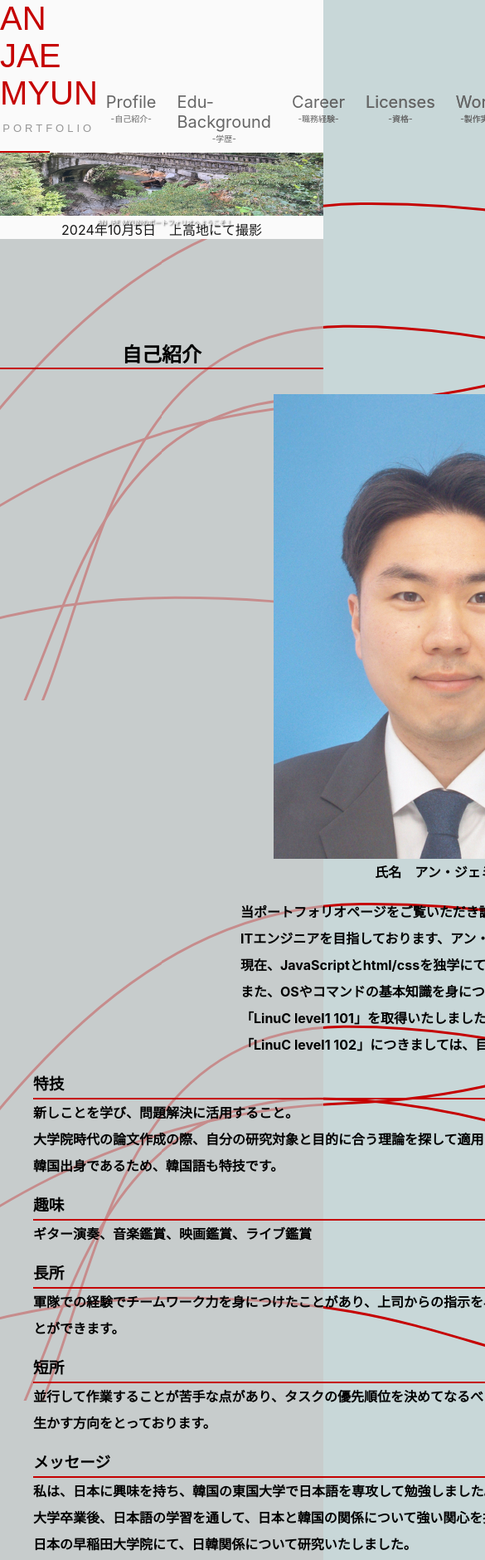
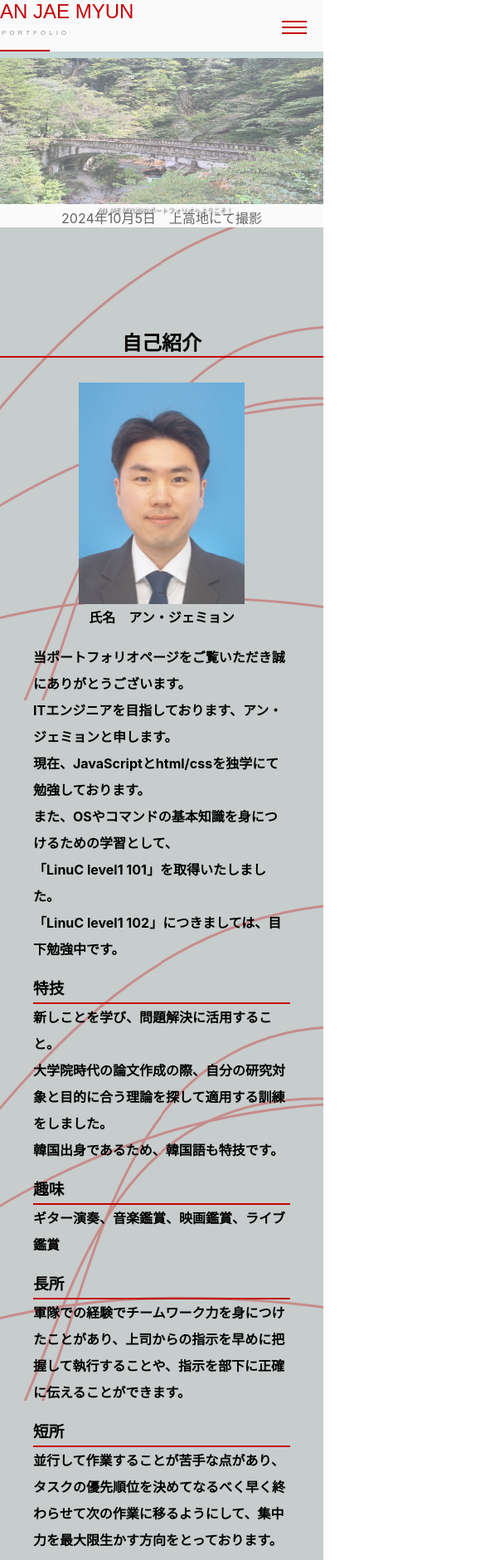
Before and after one commit to AnJaeMyun/portfolio, a plain HTML site: page index.html in a window 390 px wide. Shown: the top 1880 px of the page at 83% size, 585 px wide, since content can reach past the window. Drawn offline with nearby package versions, Linux system fonts and the light colour scheme.

Commit message:
Update index.css
initial commit
date: 2024/12/02

```diff
--- a/index.css
+++ b/index.css
@@ -1,14 +1,13 @@
 @charset "utf-8";
-
 body, p, h1, h2, h3, h4, h5, h6, figure, ul, ol, dl, dd {
-    padding: 0;
-    margin: 0;
-    list-style: none;
-    font-family: 'Noto Serif JP', -apple-system, BlinkMacSystemFont, serif, Arial, "Helvetica Neue", "ＭＳ Ｐゴシック", YuGothic, "ヒラギノ角ゴ Pro N W3", "Hiragino Kaku Gothic ProN", "メイリオ", Meiryo, sans-serif;
+  padding: 0;
+  margin: 0;
+  list-style: none;
+  font-family: 'Noto Serif JP', -apple-system, BlinkMacSystemFont, serif, Arial, "ＭＳ Ｐゴシック", YuGothic,"メイリオ", Meiryo, sans-serif;
 }
 
 a, textarea, input, select, button {
-    outline: none;
+  outline: none;
 }
 
 .fixed-background {
@@ -40,6 +39,7 @@ header {
   width: 100%;
 }
 
+/* ヘッダーロゴ */
 header > a {
   text-transform: capitalize;
   position: relative;
@@ -54,7 +54,7 @@ header > a {
   transition: all 0.4s ease 0s;
 }
 
-header a::before {
+header > a::before {
   position: absolute;
   left: 0;
   bottom: 0;
@@ -64,7 +64,7 @@ header a::before {
   background-color: #c50000;
 }
 
-header a span {
+header > a span {
   font-size: 13px;
   font-weight: 500;
   text-transform: uppercase;
@@ -76,9 +76,18 @@ header a span {
   display: block;
 }
 
-header li {
+/* ヘッダーメニュー */
+header.pcMenu nav {
+  margin: auto 10px 10px 0;
+}
+
+header.pcMenu li {
   font-size: 20px;
   padding: 5px 15px 0 10px;
+}
+
+header.spMenu {
+  display: none;
 }
 
 header li a::after {
@@ -107,10 +116,6 @@ header .works a::after {
   content: "-製作実績-";
 }
 
-header nav {
-  margin: auto 10px 10px 0;
-}
-
 /* メイン画像 */
 .top_img {
   background-size: contain;
@@ -118,7 +123,7 @@ header nav {
   width: 100%;
   height: auto;
   position: relative;
-  margin-top: 10vh;
+  margin-top: 109px;
   background-color: rgb(250, 250, 250);
 }
 
@@ -130,11 +135,13 @@ header nav {
   width: 100%;
   overflow: hidden;
 }
+
 .slideshow figure {
   display: none;
   width: 100%;
   height: 100%;
 }
+
 .slideshow figure:first-child {
   display: block;
 }
@@ -183,21 +190,26 @@ section h2 {
 section h3 {
   border-bottom: 2px solid #c50000;
 }
+
 .contents {
-  width: 1000px;
+  width: 100%;
+  max-width: 1000px;
   margin: 0 auto;
   padding: 0 40px;
   line-height: 2em;
+  box-sizing: border-box;
 }
 
-.contents div {
+#profile .contents div {
   padding-top: 1em;
   margin: 0 auto;
-  width: 500px;
+  max-width: 500px;
+  width: 100%;
 }
 
 #profile img {
-  width: 420px;
+  width: 100%;
+  max-width: 420px;
   margin: 0 auto;
   display: block;
 }
@@ -247,3 +259,107 @@ footer {
 .txt_center {
   text-align: center;
 }
+
+/* タブレット版css */
+@media screen and (max-width: 1024px) {
+  header.pcMenu {
+    display: none;
+  }
+
+  header.spMenu {
+    display: block;
+  }
+
+   /* ハンバーガーメニューボタン */
+  .hamburger {
+    cursor: pointer;
+    width: 30px;
+    height: 30px;
+    position: absolute;
+    z-index: 10;
+    top: 20px;
+    right: 20px;
+  }
+
+  .hamburger span {
+    display: block;
+    width: 100%;
+    height: 2px;
+    background-color: #c50000;
+    margin: 5px 0;
+    transition: all 0.3s;
+  }
+
+  /* ハンバーガーボタンのアニメーション */
+  .hamburger.active span:nth-child(1) {
+    transform: rotate(45deg) translate(5px, 5px);
+  }
+
+  .hamburger.active span:nth-child(2) {
+    opacity: 0; /* 真ん中の線を非表示 */
+  }
+
+  .hamburger.active span:nth-child(3) {
+    transform: rotate(-45deg) translate(5px, -5px);
+  }
+
+  header.spMenu nav.menu {
+    display: none;
+  }
+
+  header.spMenu nav.menu.open {
+    display: block;
+    animation: fade-in .8s linear;
+  }
+
+  @keyframes fade-in {
+    0% {
+      opacity: 0;
+    }
+    100% {
+      opacity: 1;
+    }
+  }
+
+  header.spMenu nav ul {
+    display: block;
+    position: absolute;
+    top: 109px;
+    background-color: rgb(250, 250, 250);
+    width: 100%;
+  }
+
+  header.spMenu nav li {
+    text-align: center;
+    height: 40px;
+  }
+}
+
+/* スマホ版css */
+@media screen and (max-width: 428px) {
+  header > a {
+    font-size: 24px;
+  }
+
+  header > a span {
+    font-size: 8px;
+  }
+
+  header.spMenu nav ul {
+    top: 70px;
+  }
+
+  .top_img {
+    margin-top: 70px;
+  }
+
+  #profile img {
+    max-width: 200px;
+  }
+
+  #licenses li span {
+    display: block;
+    line-height: 1em;
+    padding-bottom: 0.25em;
+  }
+}
```
